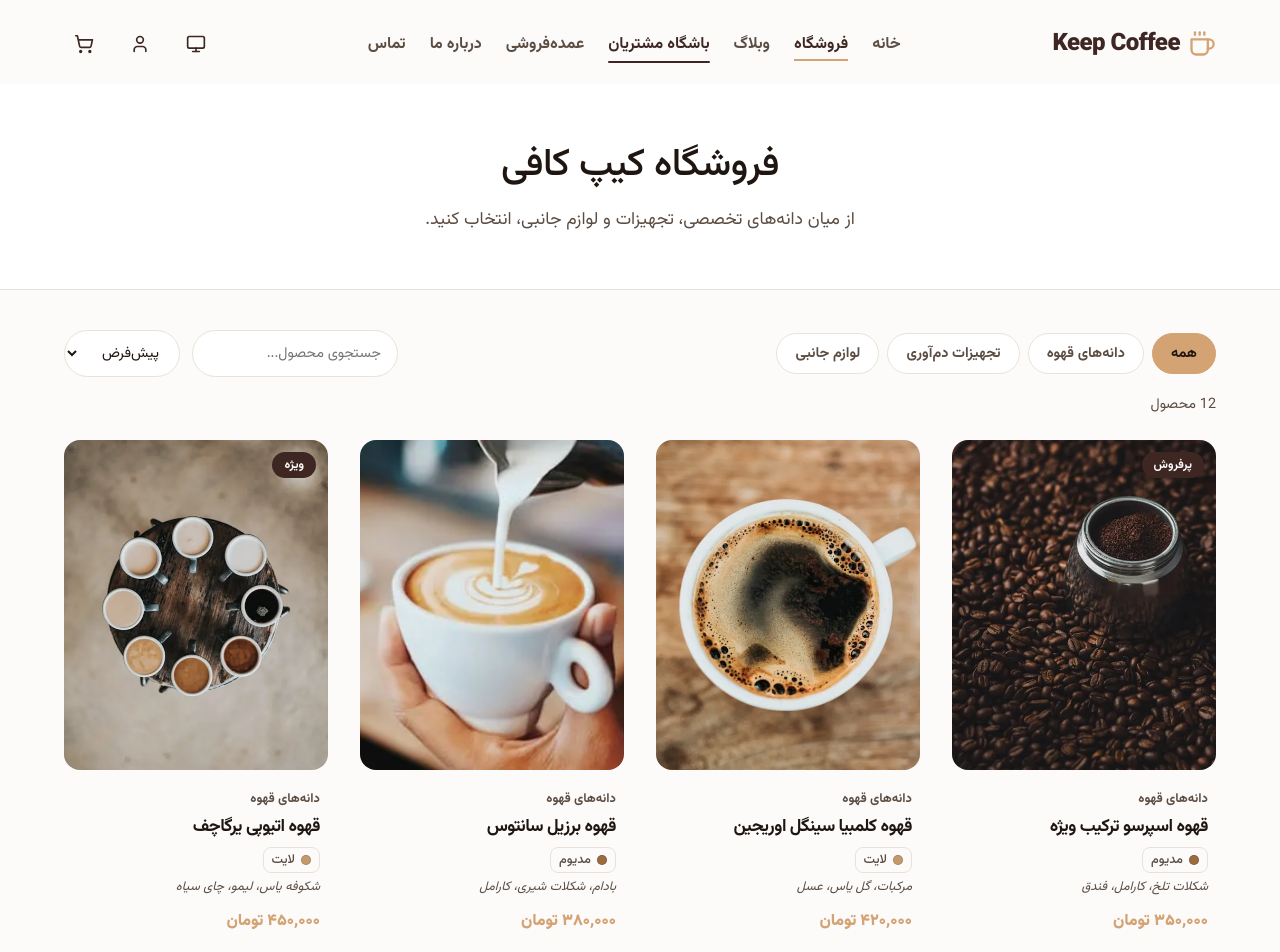
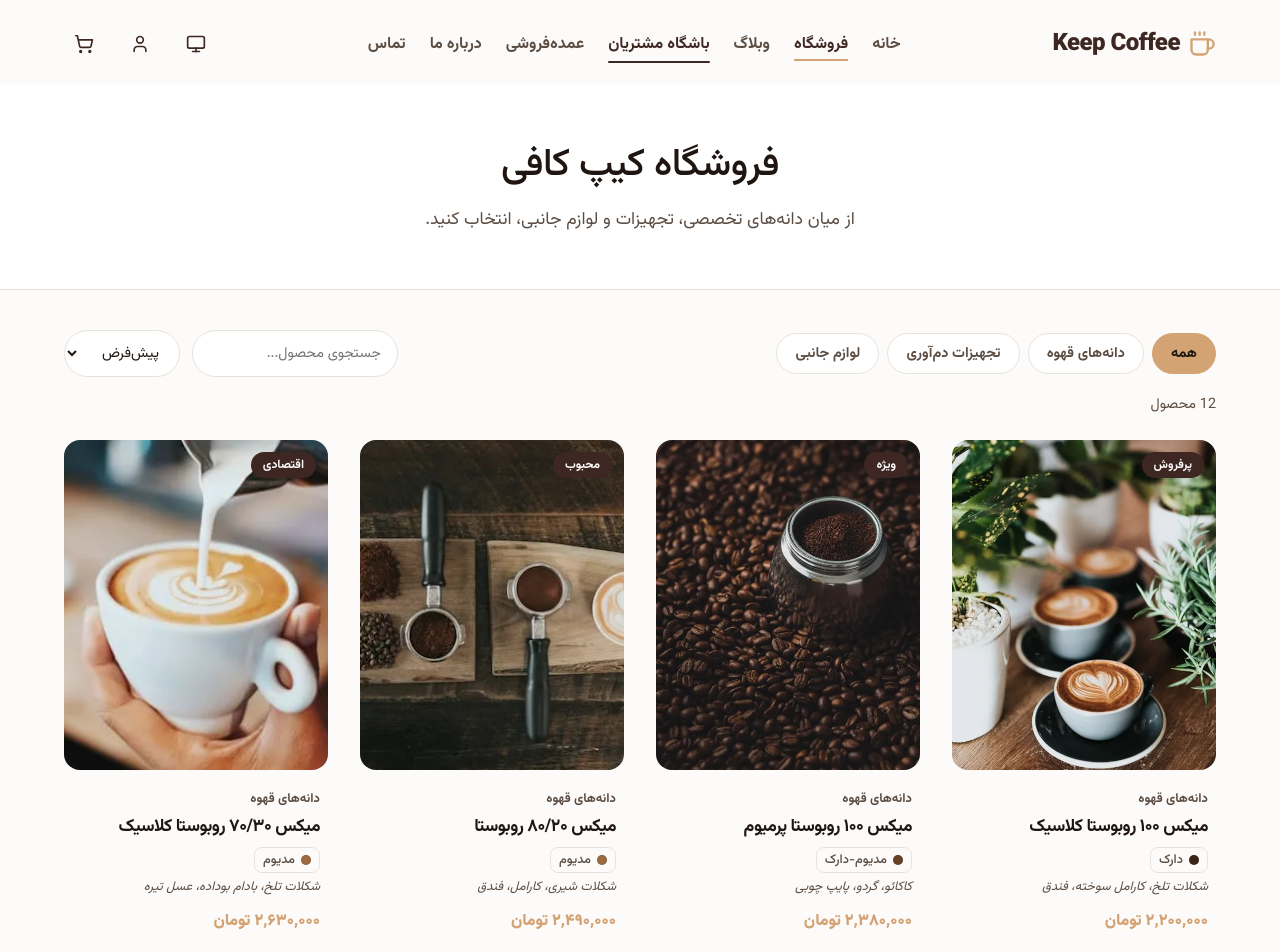
Before and after one commit to mjavadz/keepcoffee, a React (Vite) app: page /shop in a window 1280 px wide. Shown: the top 952 px of the page. Built offline with nearby package versions, Linux system fonts and the light colour scheme.

Commit message:
feat: Update product catalog with official Keep Coffee Roastery blends, prices, and contact details

```diff
--- a/src/components/Features.jsx
+++ b/src/components/Features.jsx
@@ -12,8 +12,8 @@ const features = [
   {
     id: 2,
     icon: <ShoppingCart size={32} />,
-    title: 'ارسال سریع',
-    desc: 'سفارشات شما در سریع‌ترین زمان ممکن در سراسر ایران به دستتان می‌رسد.'
+    title: 'ارسال رایگان تهران',
+    desc: 'ارسال شهری داخل تهران برای سفارش‌های بالای ۲۰ کیلوگرم کاملاً رایگان است.'
   },
   {
     id: 3,
--- a/src/data/products.js
+++ b/src/data/products.js
@@ -1,94 +1,103 @@
-// Product catalog. Prices are NUMBERS (toman) so the cart can do math;
-// display formatting happens via utils/format.js → formatToman().
-// To add/edit products, just edit this array.
+// Product catalog for Keep Coffee Roastery
+// All prices are in Toman (per Kilogram for beans)
 
 export const products = [
-  // ---------------- دانه‌های قهوه (beans) ----------------
+  // ---------------- دانه‌های قهوه و میکس‌های کارگاه (beans) ----------------
   {
     id: 1,
-    slug: 'espresso-signature-blend',
-    name: 'قهوه اسپرسو ترکیب ویژه',
-    price: 350000,
+    slug: 'mix-100-robusta-classic',
+    name: 'میکس ۱۰۰ روبوستا کلاسیک',
+    price: 2200000,
+    unit: 'کیلوگرم',
     category: 'beans',
-    image: '/images/photo-1559525839-500.webp',
-    gallery: ['/images/photo-1559525839-500.webp', '/images/photo-1498804103079-500.webp'],
+    image: '/images/photo-1509042239860-500.webp',
+    gallery: ['/images/photo-1509042239860-500.webp', '/images/photo-1559525839-500.webp'],
     badge: 'پرفروش',
-    roast: 'مدیوم',
-    origin: 'ترکیب عربیکا و روبوستا',
-    notes: ['شکلات تلخ', 'کارامل', 'فندق'],
+    roast: 'دارک',
+    origin: '۱۰۰٪ دانه‌های مرغوب روبوستا',
+    notes: ['شکلات تلخ', 'کارامل سوخته', 'فندق'],
     description:
-      'ترکیب امضای کیپ کافی برای عاشقان اسپرسوی کلاسیک؛ شاتی پربدنه با کرمای غنی و طعم‌یادهای شکلات تلخ و فندق. ایده‌آل برای دستگاه‌های اسپرسوساز خانگی و حرفه‌ای.',
+      'ترکیب کلاسیک و ۱۰۰٪ روبوستا با کرمای بسیار غلیظ، تلخی گیرا و کافئین فوق‌العاده بالا؛ یک بیدارباش انرژی‌بخش برای آغاز پرقدرت روز و ایده‌آل برای دستگاه‌های اسپرسوساز خانگی و صنعتی.',
   },
   {
     id: 2,
-    slug: 'colombia-single-origin',
-    name: 'قهوه کلمبیا سینگل اوریجین',
-    price: 420000,
+    slug: 'mix-100-robusta-premium',
+    name: 'میکس ۱۰۰ روبوستا پرمیوم',
+    price: 2380000,
+    unit: 'کیلوگرم',
     category: 'beans',
-    image: '/images/photo-1514432324607-500.webp',
-    gallery: ['/images/photo-1514432324607-500.webp', '/images/photo-1497935586351-800.webp'],
-    roast: 'لایت',
-    origin: 'کلمبیا - هویلا',
-    notes: ['مرکبات', 'گل یاس', 'عسل'],
+    image: '/images/photo-1559525839-500.webp',
+    gallery: ['/images/photo-1559525839-500.webp', '/images/photo-1509042239860-500.webp'],
+    badge: 'ویژه',
+    roast: 'مدیوم-دارک',
+    origin: '۱۰۰٪ روبوستا سورت‌شده و دست‌چین',
+    notes: ['کاکائو', 'گردو', 'پایپ چوبی'],
     description:
-      'قهوه‌ای شفاف و سرزنده از ارتفاعات کلمبیا با اسیدیته‌ی دلنشین مرکباتی و پایانه‌ای شیرین. انتخابی عالی برای روش‌های دمی مثل V60 و کمکس.',
+      'دست‌چینی اختصاصی از درشت‌ترین و مرغوب‌ترین دانه‌های روبوستا با بادی سنگین، کرمای ماندگار و طعم‌یادهای کاکائویی بدون زنندگی طعم؛ مناسب عاشقان اسپرسوی پرقدرت اما بااصالت.',
   },
   {
     id: 3,
-    slug: 'brazil-santos',
-    name: 'قهوه برزیل سانتوس',
-    price: 380000,
+    slug: 'mix-80-20-robusta',
+    name: 'میکس ۸۰/۲۰ روبوستا',
+    price: 2490000,
+    unit: 'کیلوگرم',
     category: 'beans',
-    image: '/images/photo-1541167760496-500.webp',
-    gallery: ['/images/photo-1541167760496-500.webp'],
+    image: '/images/photo-1497935586351-500.webp',
+    gallery: ['/images/photo-1497935586351-500.webp', '/images/photo-1541167760496-500.webp'],
+    badge: 'محبوب',
     roast: 'مدیوم',
-    origin: 'برزیل - سانتوس',
-    notes: ['بادام', 'شکلات شیری', 'کارامل'],
+    origin: '۸۰٪ روبوستا / ۲۰٪ عربیکا',
+    notes: ['شکلات شیری', 'کارامل', 'فندق'],
     description:
-      'یک قهوه‌ی متعادل و دوست‌داشتنی برای هر روز؛ بدنه‌ی متوسط، شیرینی آجیلی و اسیدیته‌ی ملایم که آن را به انتخابی بی‌خطر برای همه‌ی ذائقه‌ها تبدیل می‌کند.',
+      'فرمول طلایی و پرطرفدار کافه‌ای؛ ترکیب ۸۰ درصد روبوستای پرکافئین با ۲۰ درصد عربیکای معطر جهت ایجاد عطر دلنشین، بادی متوازن و کرمای مخملیِ ایده‌آل برای نوشیدنی‌های بر پایه شیر و لاته.',
   },
   {
     id: 4,
-    slug: 'ethiopia-yirgacheffe',
-    name: 'قهوه اتیوپی یرگاچف',
-    price: 450000,
+    slug: 'mix-70-30-robusta-classic',
+    name: 'میکس ۷۰/۳۰ روبوستا کلاسیک',
+    price: 2630000,
+    unit: 'کیلوگرم',
     category: 'beans',
-    image: '/images/photo-1498804103079-500.webp',
-    gallery: ['/images/photo-1498804103079-500.webp'],
-    badge: 'ویژه',
-    roast: 'لایت',
-    origin: 'اتیوپی - یرگاچف',
-    notes: ['شکوفه یاس', 'لیمو', 'چای سیاه'],
+    image: '/images/photo-1541167760496-500.webp',
+    gallery: ['/images/photo-1541167760496-500.webp', '/images/photo-1514432324607-500.webp'],
+    badge: 'اقتصادی',
+    roast: 'مدیوم',
+    origin: '۷۰٪ روبوستا / ۳۰٪ عربیکا',
+    notes: ['شکلات تلخ', 'بادام بوداده', 'عسل تیره'],
     description:
-      'نگین قهوه‌های آفریقایی؛ عطری گل‌مانند، اسیدیته‌ی روشن و طعمی چای‌گونه. تجربه‌ای متفاوت برای کسانی که دنبال قهوه‌ای خاص و معطر هستند.',
+      'یکی از کلاسیک‌ترین ترکیب‌های اسپرسوی ایتالیایی با نسبت ۷۰ به ۳۰؛ تلخی جذاب و کنترل‌شده همراه با ۳۰ درصد عربیکای باکیفیت برای یک فنجان اسپرسوی متعادل، همه‌پسند و روان.',
   },
   {
     id: 5,
-    slug: 'classic-arabica-blend',
-    name: 'ترکیب عربیکا کلاسیک',
-    price: 360000,
+    slug: 'mix-70-30-robusta-premium',
+    name: 'میکس ۷۰/۳۰ روبوستا پرمیوم',
+    price: 2740000,
+    unit: 'کیلوگرم',
     category: 'beans',
-    image: '/images/photo-1497935586351-500.webp',
-    gallery: ['/images/photo-1497935586351-500.webp'],
-    roast: 'مدیوم-دارک',
-    origin: 'ترکیب چند خاستگاه',
-    notes: ['شکلات تلخ', 'کاکائو', 'فندق'],
+    image: '/images/photo-1514432324607-500.webp',
+    gallery: ['/images/photo-1514432324607-500.webp', '/images/photo-1498804103079-500.webp'],
+    badge: 'ممتاز',
+    roast: 'مدیوم',
+    origin: '۷۰٪ روبوستا اعلا / ۳۰٪ عربیکا تخصصی',
+    notes: ['میوه خشک', 'شکلات تلخ', 'فندق بوداده'],
     description:
-      'ترکیبی گرم و شکلاتی از بهترین عربیکاها؛ برای لحظاتی که به یک فنجان پر و دلگرم‌کننده نیاز دارید. هم برای اسپرسو و هم برای موکاپات عالی است.',
+      'ترکیبی ممتاز از دانه‌های روبوستای باکیفیت و عربیکای شسته‌شده؛ طعم‌یادهای پیچیده شکلاتی و آجیلی با پس‌مزه ماندگار و شیرین که تجربه‌ای حرفه‌ای از قهوه روزمره برای کافه‌ها می‌سازد.',
   },
   {
     id: 6,
-    slug: 'dark-robusta',
-    name: 'قهوه دارک روبوستا',
-    price: 320000,
+    slug: 'mix-50-50-premium',
+    name: 'میکس ۵۰/۵۰ پرمیوم',
+    price: 3200000,
+    unit: 'کیلوگرم',
     category: 'beans',
-    image: '/images/photo-1509042239860-500.webp',
-    gallery: ['/images/photo-1509042239860-500.webp'],
-    roast: 'دارک',
-    origin: '۱۰۰٪ روبوستا',
-    notes: ['دود', 'شکلات تلخ', 'ادویه'],
+    image: '/images/photo-1498804103079-500.webp',
+    gallery: ['/images/photo-1498804103079-500.webp', '/images/photo-1514432324607-500.webp'],
+    badge: 'خاص',
+    roast: 'مدیوم',
+    origin: '۵۰٪ عربیکا تخصصی / ۵۰٪ روبوستا اعلا',
+    notes: ['شکلات شیری', 'مرکبات ملایم', 'شهد گل'],
     description:
-      'قوی، دودی و بی‌پروا؛ مخصوص عاشقان اسپرسوی غلیظ و کافئین بالا. کرمای فراوان و بدنه‌ی سنگین، یک بیدارباش واقعی برای صبح‌ها.',
+      'هارمونی بی‌نقص برای ذائقه‌های دقیق؛ نیمی عربیکای معطر با اسیدیته زنده و نیمی روبوستای پربدنه با فوم غنی و کافئین مناسب. فنجانی متعادل و عمیق هم برای اسپرسو و هم برای موکاپات.',
   },
 
   // ---------------- تجهیزات دم‌آوری (equipment) ----------------
--- a/src/data/site.js
+++ b/src/data/site.js
@@ -1,23 +1,23 @@
-// ⚠️ TODO: Replace these PLACEHOLDER contact details with your real ones.
-// Everything across the site reads from this single file — edit here only.
-
+// Keep Coffee Roastery - Official Site Information
 export const site = {
   name: 'کیپ کافی',
-  nameEn: 'Keep Coffee',
-  url: 'https://keepc.ir',
+  nameEn: 'Keep Coffee Roastery',
+  url: 'https://keepcoffee.ir',
 
-  // --- Contact (PLACEHOLDERS) ---
-  phone: '۰۲۱-۱۲۳۴۵۶۷۸',          // TODO: real phone (shown to users)
-  phoneHref: '+982112345678',       // TODO: real phone for tel: link (no spaces)
-  whatsapp: '989000000000',         // TODO: real WhatsApp number, intl format, no +
-  instagram: 'keepcoffee',          // TODO: real Instagram handle (no @)
-  telegram: 'keepcoffee',           // TODO: real Telegram handle (no @)
-  email: 'info@keepc.ir',           // TODO: real email
-  address: 'تهران، خیابان نمونه، پلاک ۱۲۳',   // TODO: real address
-  hours: 'هر روز ۹ صبح تا ۹ شب',              // TODO: real working hours
+  // --- Official Contact Info ---
+  phone: '۰۹۳۳۵۳۳۳۴۹۹',
+  contactPerson: 'ربیعی',
+  phoneHref: '+989335333499',
+  whatsapp: '989335333499',
+  instagram: 'keepcoffeeroastery',
+  telegram: 'keepcoffeeRoastery',
+  email: 'info@keepcoffee.ir',
+  address: 'تهران، کارگاه تخصصی برشته‌کاری کیپ کافی',
+  hours: 'هر روز ۹ صبح تا ۹ شب',
+  shippingPolicy: 'ارسال شهری داخل تهران برای سفارش‌های بالای ۲۰ کیلوگرم رایگان می‌باشد.'
 };
 
-// Helpers that build contact links from the placeholders above
+// Helpers that build contact links from the site info
 export const links = {
   tel: () => `tel:${site.phoneHref}`,
   email: () => `mailto:${site.email}`,
```
